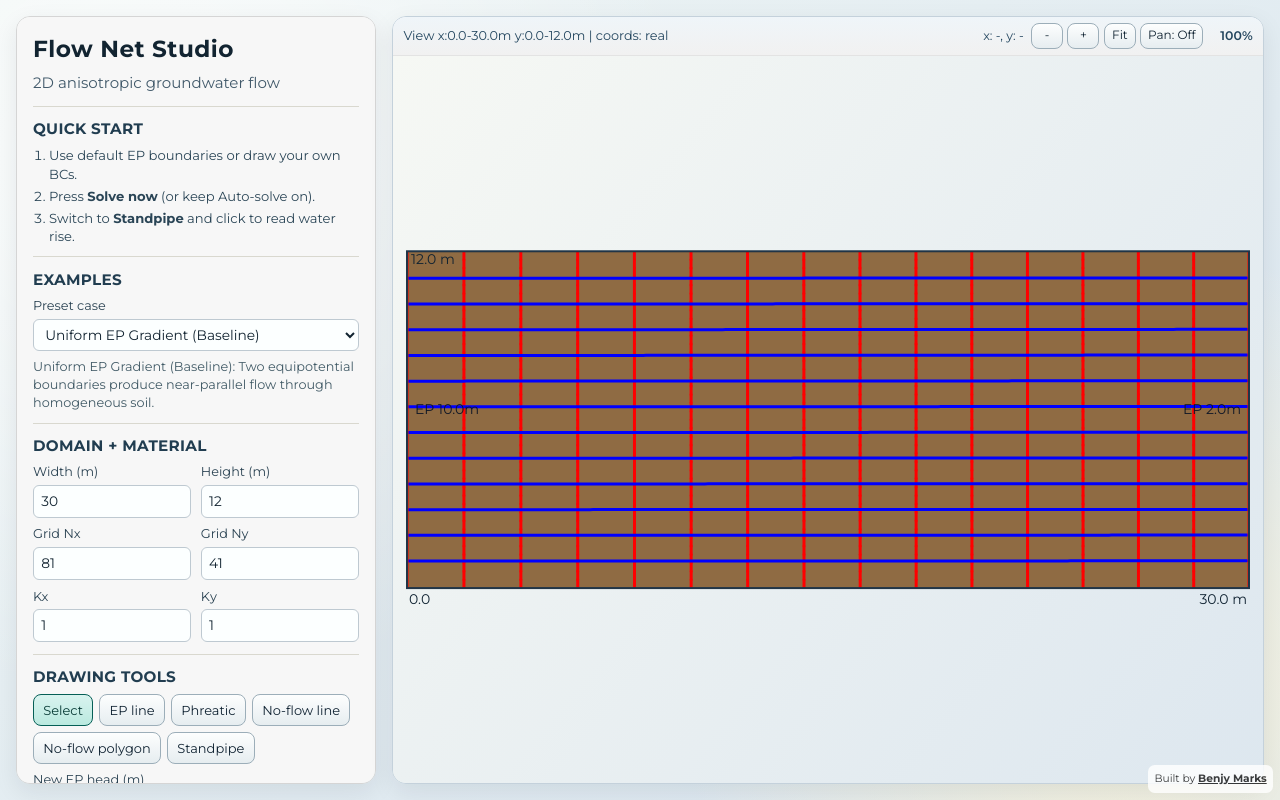
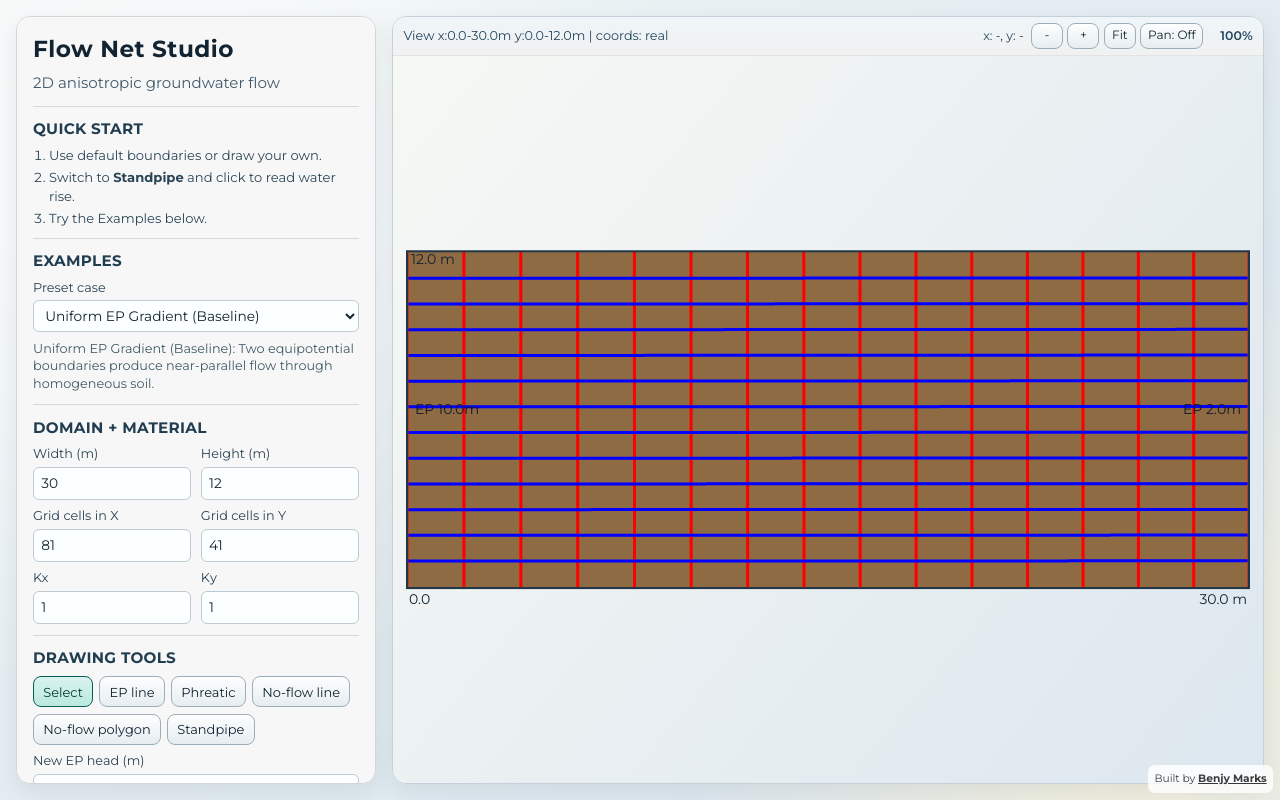
Before and after one commit to benjym/flownet2, a website built with Vite: page index.html in a window 1280 px wide. Built offline with nearby package versions, Linux system fonts and the light colour scheme.

Commit message:
more UI improvements

```diff
--- a/index.html
+++ b/index.html
@@ -25,9 +25,9 @@
         <section class="group">
           <h2>Quick Start</h2>
           <ol class="quick-start">
-            <li>Use default EP boundaries or draw your own BCs.</li>
-            <li>Press <strong>Solve now</strong> (or keep Auto-solve on).</li>
+            <li>Use default boundaries or draw your own.</li>
             <li>Switch to <strong>Standpipe</strong> and click to read water rise.</li>
+            <li>Try the Examples below.</li>
           </ol>
         </section>
 
@@ -44,8 +44,8 @@
           <div class="grid two-col">
             <label>Width (m)<input id="domainWidth" type="number" min="5" step="1" value="30"></label>
             <label>Height (m)<input id="domainHeight" type="number" min="3" step="1" value="12"></label>
-            <label>Grid Nx<input id="gridNx" type="number" min="11" max="201" step="2" value="81"></label>
-            <label>Grid Ny<input id="gridNy" type="number" min="11" max="201" step="2" value="41"></label>
+            <label>Grid cells in X<input id="gridNx" type="number" min="11" max="201" step="2" value="81"></label>
+            <label>Grid cells in Y<input id="gridNy" type="number" min="11" max="201" step="2" value="41"></label>
             <label>Kx<input id="kx" type="number" min="0.01" step="0.1" value="1"></label>
             <label>Ky<input id="ky" type="number" min="0.01" step="0.1" value="1"></label>
           </div>
```
